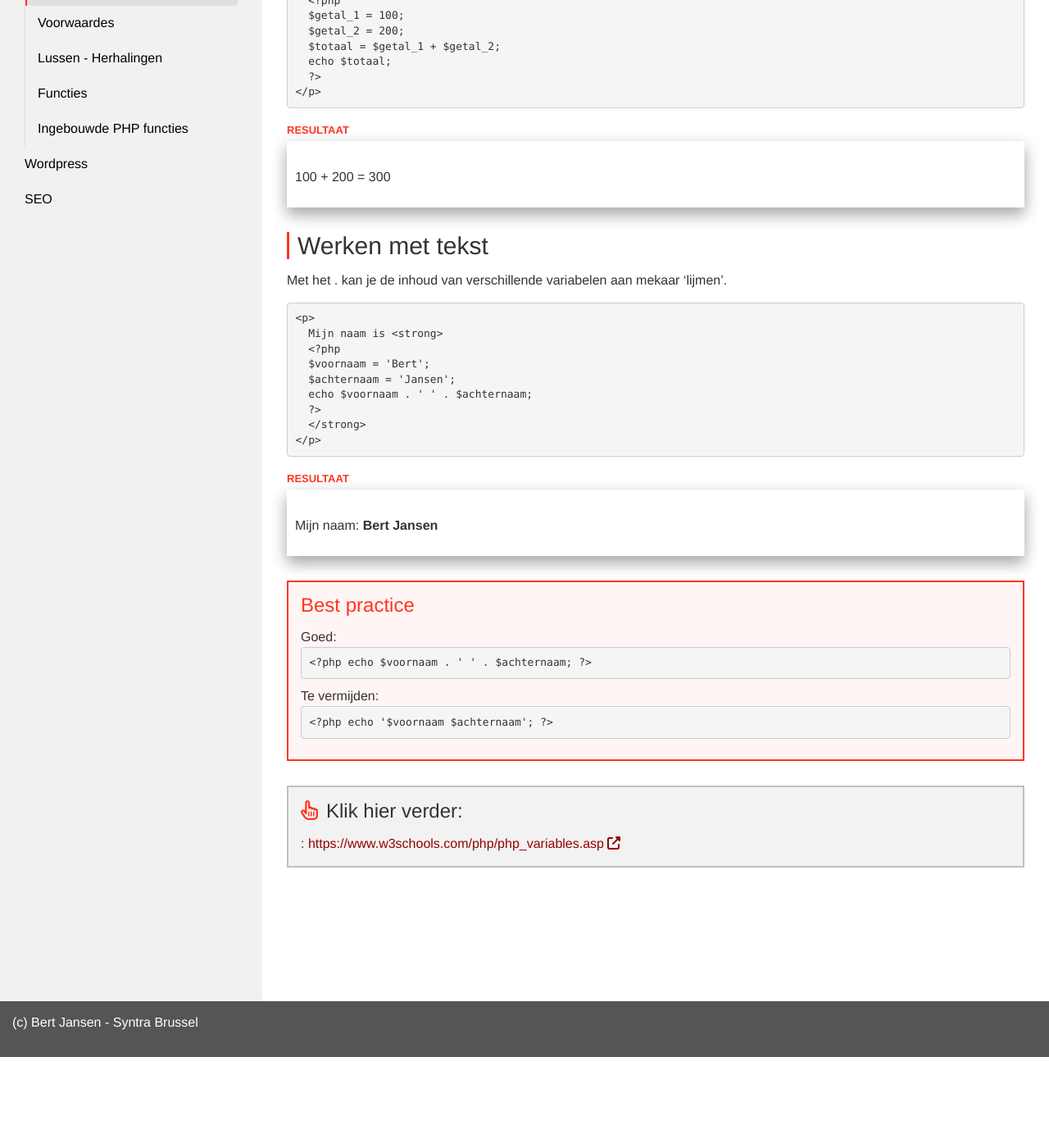
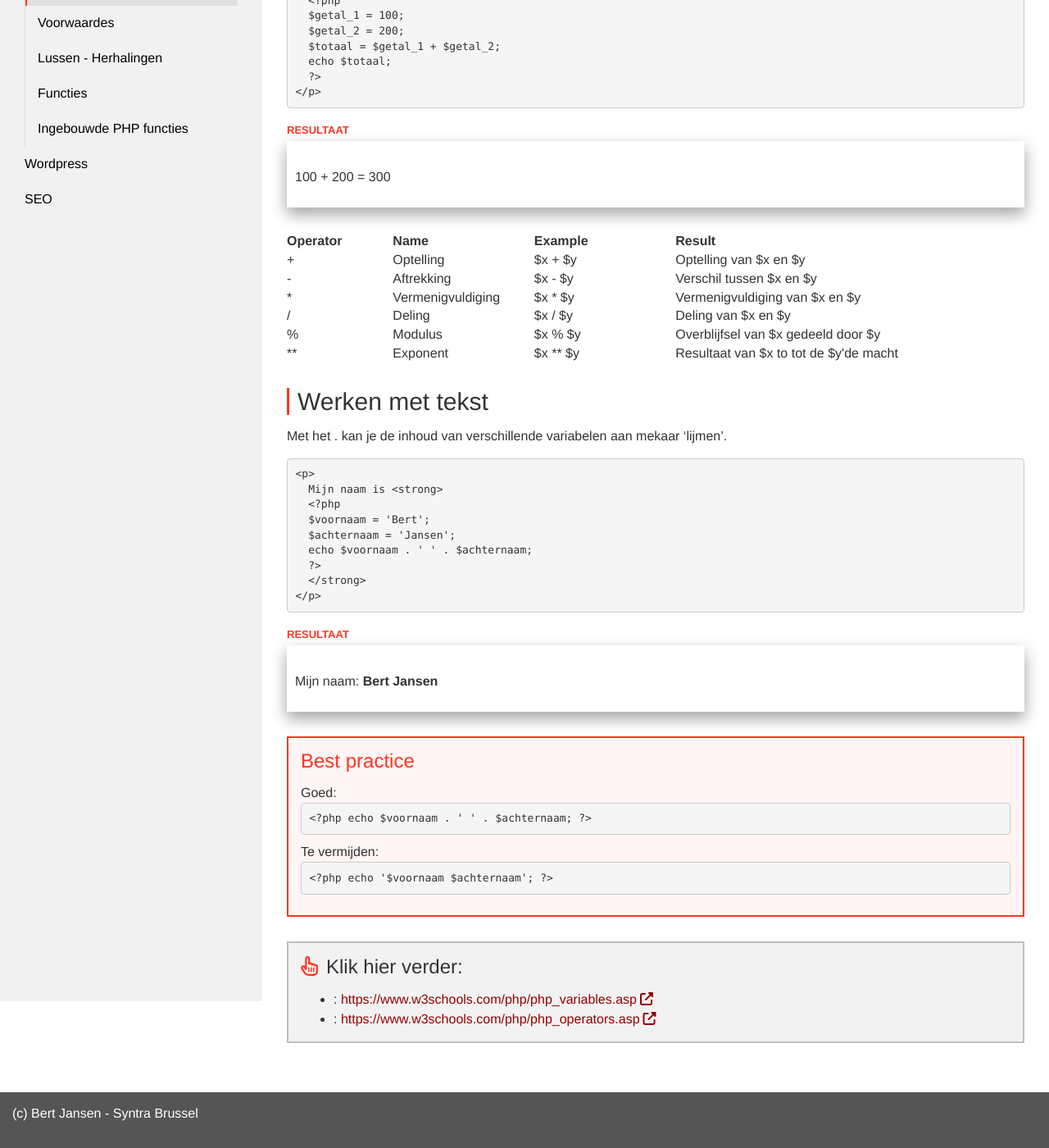
Before and after one commit to Syntra-Brussel/dynamische-webtechnieken, a Jekyll site: the page built from programmeren/variabelen.md, in a window 1280 px wide and 1400 px high, scrolled down 279 px. Shown: the whole window at 82% size. Built offline with Jekyll 4.4.1, drawn with Linux system fonts in a browser that asks for light colours; nearby versions of some CDN libraries; a script that is not in the unit is left out; before the commit the page ends 1568 px from its top, so only the background shows below that.

Commit message:
Update variabelen.md

```diff
--- a/programmeren/variabelen.md
+++ b/programmeren/variabelen.md
@@ -5,6 +5,7 @@ url: /programmeren/variablen
 collection: programmeren
 links:
   - url: https://www.w3schools.com/php/php_variables.asp
+  - url: https://www.w3schools.com/php/php_operators.asp
 ---
 In een variabele kan een bepaalde waarde geplaatst worden om daarmee te 'werken' in het PHP script. Het resultaat kan dan worden gebruikt om daarmee verder te werken of te tonen als uitvoer.
 
@@ -24,6 +25,51 @@ In een variabele kan een bepaalde waarde geplaatst worden om daarmee te 'werken'
 <div class="shadow result">
 <p>100 + 200 = 300</p>
 </div>
+
+<table class="ws-table-all notranslate">
+<tbody><tr>
+<th style="width:15%">Operator</th>
+<th style="width:20%">Name</th>
+<th style="width:20%">Example</th>
+<th style="width:35%">Result</th>
+</tr>
+<tr>
+<td>+</td>
+<td>Optelling</td>
+<td>$x + $y</td>
+<td>Optelling van $x en $y</td>
+</tr>
+<tr>
+<td>-</td>
+<td>Aftrekking</td>
+<td>$x - $y</td>
+<td>Verschil tussen $x en $y</td>
+</tr>
+<tr>
+<td>*</td>
+<td>Vermenigvuldiging</td>
+<td>$x * $y</td>
+<td>Vermenigvuldiging van $x en $y</td>
+</tr>
+<tr>
+<td>/</td>
+<td>Deling</td>
+<td>$x / $y</td>
+<td>Deling van $x en $y</td>
+</tr>
+<tr>
+<td>%</td>
+<td>Modulus</td>
+<td>$x % $y</td>
+<td>Overblijfsel van $x gedeeld door $y</td>
+</tr>
+<tr>
+<td>**</td>
+<td>Exponent</td>
+<td>$x ** $y</td>
+<td>Resultaat van $x to tot de $y'de macht</td>
+</tr>
+</tbody></table>
 
 ## Werken met tekst
 
```
